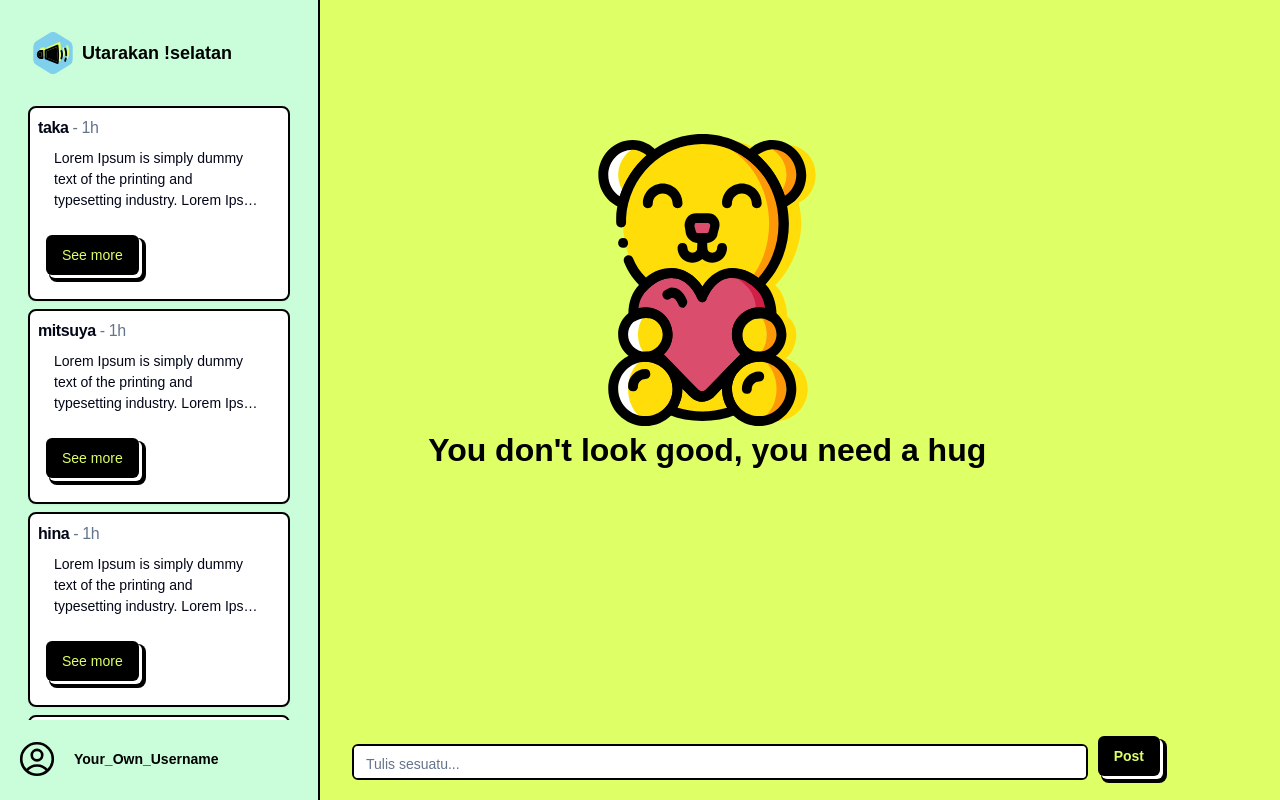
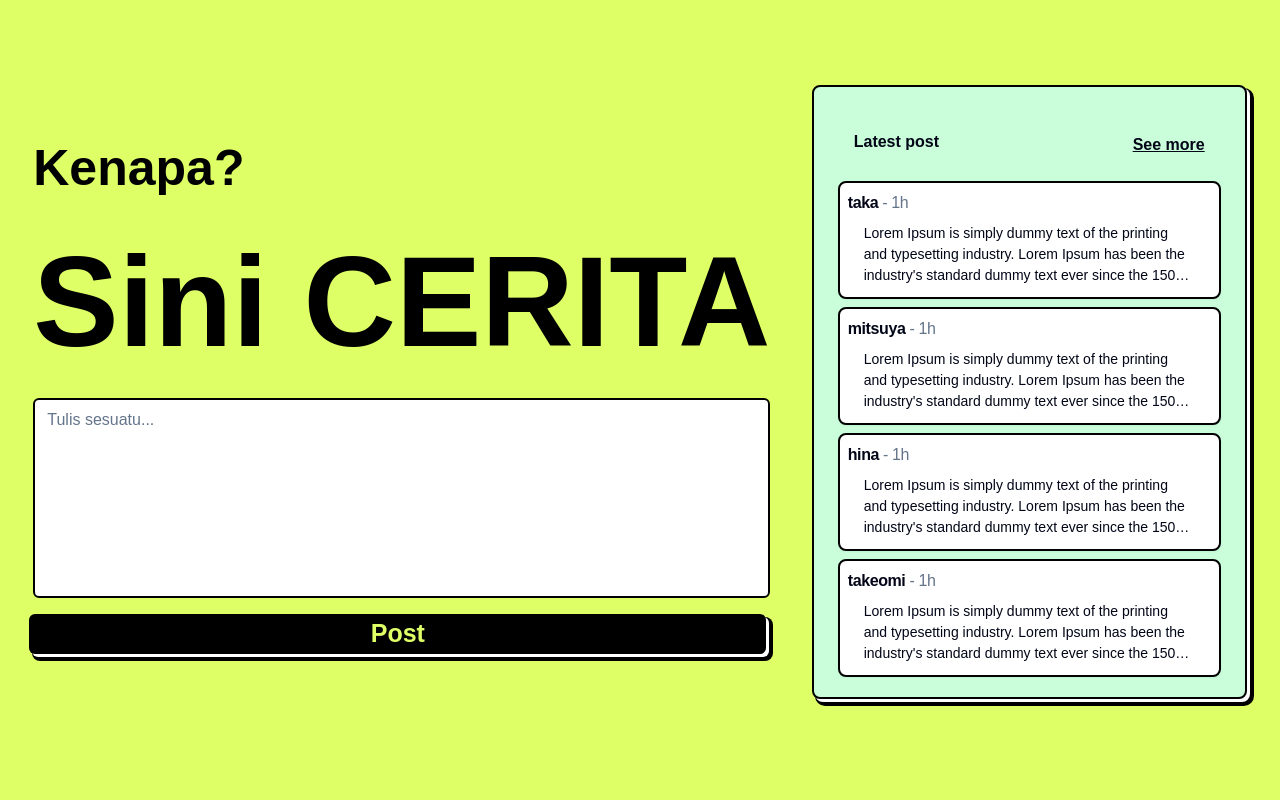
Before and after one commit to takachan0012/curhatinAja-FE, a React (Vite) app: page / in a window 1280 px wide. Built offline with nearby package versions, Linux system fonts and the light colour scheme; a web font is replaced by a local one.

Commit message:
feat: add router feeds

```diff
--- a/src/App.jsx
+++ b/src/App.jsx
@@ -1,7 +1,24 @@
-import { Feeds } from "@pages/feeds"
+import {
+  createBrowserRouter,
+  RouterProvider,
+} from "react-router-dom";
+import { InitialPage } from "@pages/initialPages";
+import { Feeds } from "@pages/feeds";
+
+const router = createBrowserRouter([
+  {
+    path: "/",
+    element: <InitialPage />,
+  },
+  {
+    path: "/feeds",
+    element: <Feeds />,
+  }
+])
+
 const App = () => {
   return (
-    <Feeds />
+    <RouterProvider router={router} />
   )
 }
 
```
